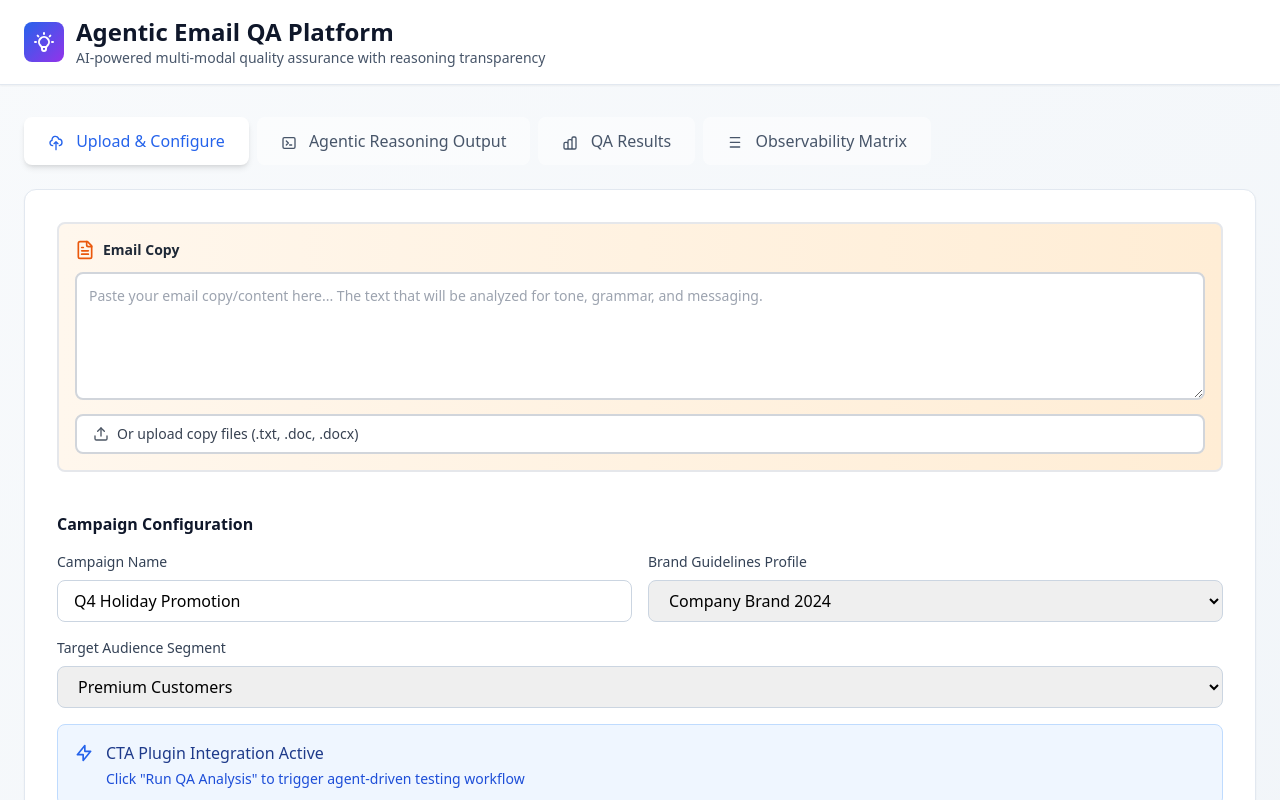
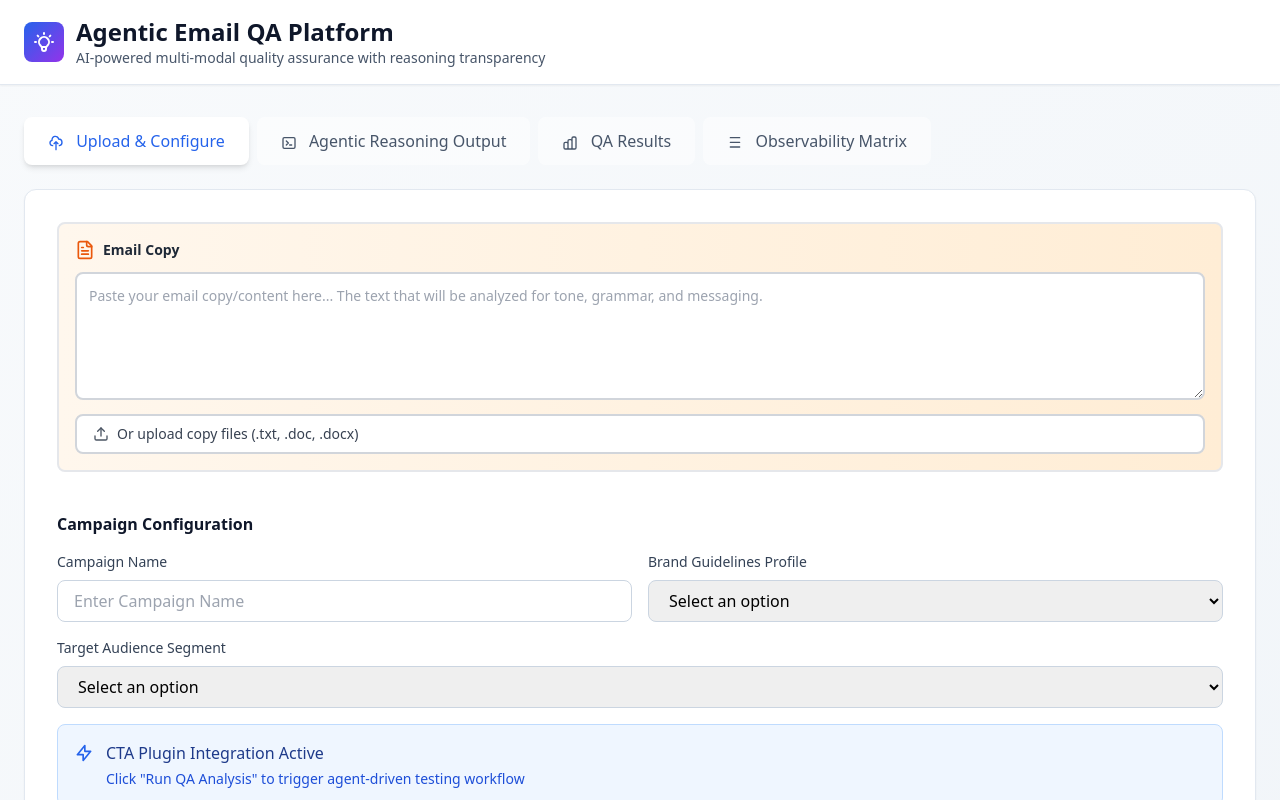
Before and after one commit to nxt24realistspune/cst_cmpgn, an Angular app: page / in a window 1280 px wide. Shown: the top 800 px of the page. Built offline with nearby package versions, Linux system fonts and the light colour scheme.

Commit message:
fixes for file

```diff
--- a/src/app/components/upload-tab/upload-tab.component.ts
+++ b/src/app/components/upload-tab/upload-tab.component.ts
@@ -44,7 +44,7 @@ import { HttpService } from '../../services/http-service';
             >
               <input
                 #fileInput
-                accept=".txt,.doc,.docx"
+                accept=".txt"
                 class="hidden"
                 type="file"
                 multiple
@@ -113,7 +113,9 @@ import { HttpService } from '../../services/http-service';
                       <path d="M22 11.08V12a10 10 0 1 1-5.93-9.14"></path>
                       <polyline points="22 4 12 14.01 9 11.01"></polyline>
                     </svg>
-                        <span class="text-xs font-semibold text-green-800 uppercase">File Uploaded</span>
+                    <span class="text-xs font-semibold text-green-800 uppercase"
+                      >File Uploaded</span
+                    >
                   </div>
                   <p class="text-sm font-medium text-gray-900 truncate">{{ file.name }}</p>
                   <p class="text-xs text-gray-600 mt-1">{{ formatFileSize(file.size) }}</p>
@@ -136,7 +138,9 @@ import { HttpService } from '../../services/http-service';
                     stroke-linejoin="round"
                   >
                     <polyline points="3 6 5 6 21 6"></polyline>
-                        <path d="M19 6v14a2 2 0 0 1-2 2H7a2 2 0 0 1-2-2V6m3 0V4a2 2 0 0 1 2-2h4a2 2 0 0 1 2 2v2"></path>
+                    <path
+                      d="M19 6v14a2 2 0 0 1-2 2H7a2 2 0 0 1-2-2V6m3 0V4a2 2 0 0 1 2-2h4a2 2 0 0 1 2 2v2"
+                    ></path>
                     <line x1="10" y1="11" x2="10" y2="17"></line>
                     <line x1="14" y1="11" x2="14" y2="17"></line>
                   </svg>
@@ -148,7 +152,7 @@ import { HttpService } from '../../services/http-service';
           }
         </div>
         <div class="space-y-4">
-          <br/>
+          <br />
           <h3 class="font-semibold text-slate-900">Campaign Configuration</h3>
 
           <div class="grid md:grid-cols-2 gap-4">
@@ -157,6 +161,7 @@ import { HttpService } from '../../services/http-service';
               <input
                 type="text"
                 [(ngModel)]="campaignName"
+                placeholder="Enter Campaign Name"
                 class="w-full px-4 py-2 border border-slate-300 rounded-lg focus:ring-2 focus:ring-blue-500 focus:border-blue-500"
               />
             </div>
@@ -169,6 +174,7 @@ import { HttpService } from '../../services/http-service';
                 [(ngModel)]="brandProfile"
                 class="w-full px-4 py-2 border border-slate-300 rounded-lg focus:ring-2 focus:ring-blue-500 focus:border-blue-500"
               >
+                <option value="" disabled selected>Select an option</option>
                 <option value="Company Brand 2024">Company Brand 2024</option>
                 <option value="Holiday Campaign Style">Holiday Campaign Style</option>
                 <option value="Corporate Communications">Corporate Communications</option>
@@ -184,6 +190,7 @@ import { HttpService } from '../../services/http-service';
               [(ngModel)]="audienceSegment"
               class="w-full px-4 py-2 border border-slate-300 rounded-lg focus:ring-2 focus:ring-blue-500 focus:border-blue-500"
             >
+              <option value="" disabled selected>Select an option</option>
               <option value="Premium Customers">Premium Customers</option>
               <option value="New Subscribers">New Subscribers</option>
               <option value="Lapsed Users">Lapsed Users</option>
@@ -248,12 +255,7 @@ import { HttpService } from '../../services/http-service';
           (click)="runAnalysis()"
           class="px-8 py-3 bg-gradient-to-r from-blue-600 to-purple-600 text-white rounded-lg font-semibold hover:from-blue-700 hover:to-purple-700 transition-all shadow-lg hover:shadow-xl disabled:opacity-50 disabled:cursor-not-allowed flex items-center gap-2"
         >
-          <svg
-            class="w-5 h-5"
-            fill="none"
-            stroke="currentColor"
-            viewBox="0 0 24 24"
-          >
+          <svg class="w-5 h-5" fill="none" stroke="currentColor" viewBox="0 0 24 24">
             <path
               stroke-linecap="round"
               stroke-linejoin="round"
@@ -288,12 +290,11 @@ export class UploadTabComponent {
   /**
    *
    */
-  constructor(private httpService: HttpService) {
-  }
+  constructor(private httpService: HttpService) {}
 
-  campaignName = signal('Q4 Holiday Promotion');
-  brandProfile = signal('Company Brand 2024');
-  audienceSegment = signal('Premium Customers');
+  campaignName = signal('');
+  brandProfile = signal('');
+  audienceSegment = signal('');
   autoFix = signal(true);
   showReasoningLogs = signal(true);
   generateFixRecommendations = signal(false);
@@ -303,7 +304,7 @@ export class UploadTabComponent {
   onFileSelected(event: Event): void {
     const input = event.target as HTMLInputElement;
     if (input.files && input.files.length > 0) {
-      const validTypes = ['.txt', '.doc', '.docx'];
+      const validTypes = ['.txt'];
       const newFiles: File[] = [];
       const invalidFiles: string[] = [];
 
@@ -321,22 +322,42 @@ export class UploadTabComponent {
 
       // Add valid files to the existing array
       if (newFiles.length > 0) {
-        this.uploadedFiles.update(files => [...files, ...newFiles]);
+        this.uploadedFiles.update((files) => [...files, ...newFiles]);
         console.log(`${newFiles.length} file(s) uploaded successfully`);
       }
 
       // Show alert for invalid files
       if (invalidFiles.length > 0) {
-        alert(`The following files are not supported:\n${invalidFiles.join('\n')}\n\nPlease upload only .txt, .doc, or .docx files`);
+        alert(
+          `The following files are not supported:\n${invalidFiles.join(
+            '\n'
+          )}\n\nPlease upload only .txt, .doc, or .docx files`
+        );
       }
 
       // Reset the input to allow uploading the same files again
       input.value = '';
+
+      // Read file content
+      const reader = new FileReader();
+      reader.onload = (e) => {
+        const text = e.target?.result as string;
+        console.log('File content:', text);
+        // You can store this in a signal or variable
+        // this.emailCopyContent.set(text);
+      };
+      reader.onerror = (error) => {
+        console.error('Error reading file:', error);
+      };
+
+      for (let i = 0; i < input.files.length; i++) {
+        reader.readAsText(input.files[i]);
+      }
     }
   }
 
   removeFile(index: number): void {
-    this.uploadedFiles.update(files => files.filter((_, i) => i !== index));
+    this.uploadedFiles.update((files) => files.filter((_, i) => i !== index));
     console.log('File removed');
   }
 
@@ -345,14 +366,12 @@ export class UploadTabComponent {
     const k = 1024;
     const sizes = ['Bytes', 'KB', 'MB', 'GB'];
     const i = Math.floor(Math.log(bytes) / Math.log(k));
-    return Math.round(bytes / Math.pow(k, i) * 100) / 100 + ' ' + sizes[i];
+    return Math.round((bytes / Math.pow(k, i)) * 100) / 100 + ' ' + sizes[i];
   }
 
   runAnalysis(): void {
     // this.analyzing.set(true);
-    this.httpService.dashboardAgent().subscribe(
-      data => console.log(data)
-    )
+    this.httpService.dashboardAgent().subscribe((data) => console.log(data));
   }
 
   setAnalyzing(analyzing: boolean): void {
```
Also changed, not shown: src/app/components/header/header.component.ts (+1 -26 lines). Lines whose indentation alone changed are shown as unchanged.
